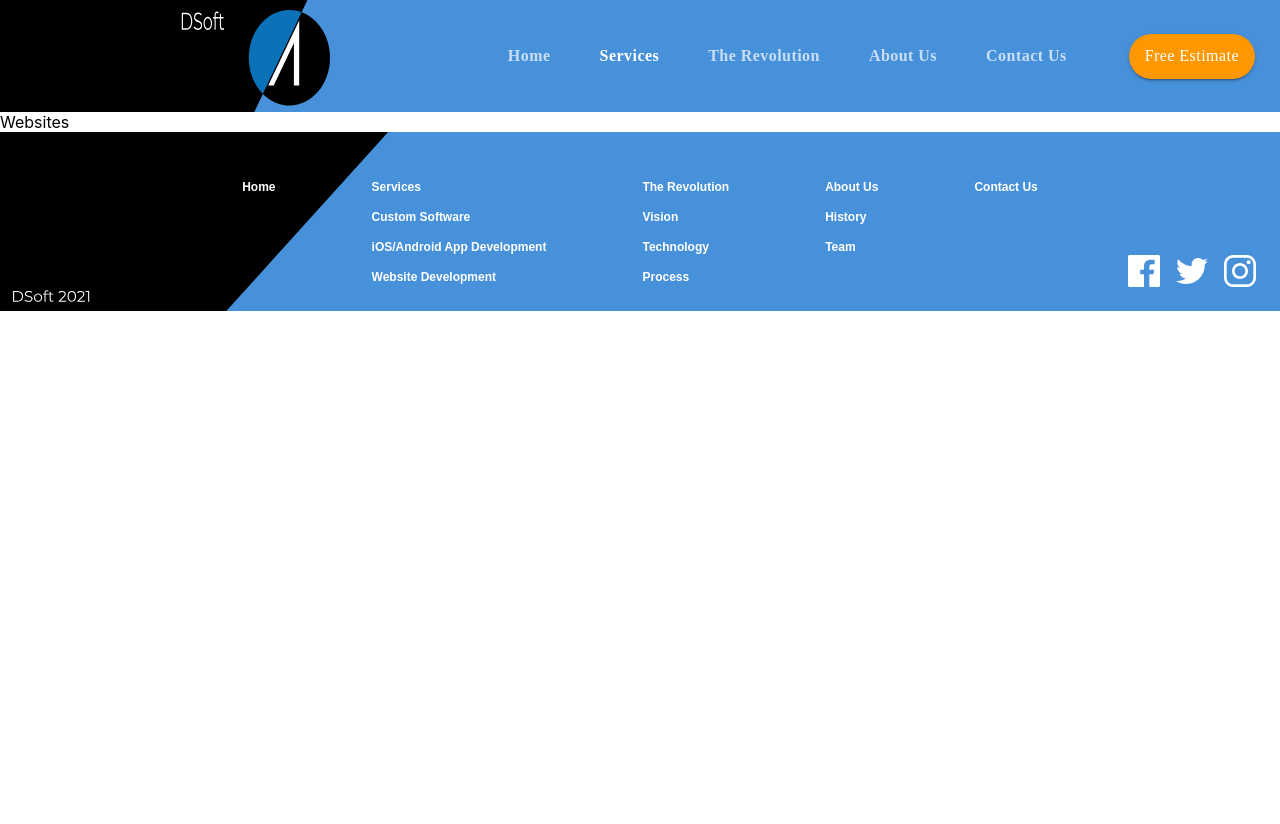
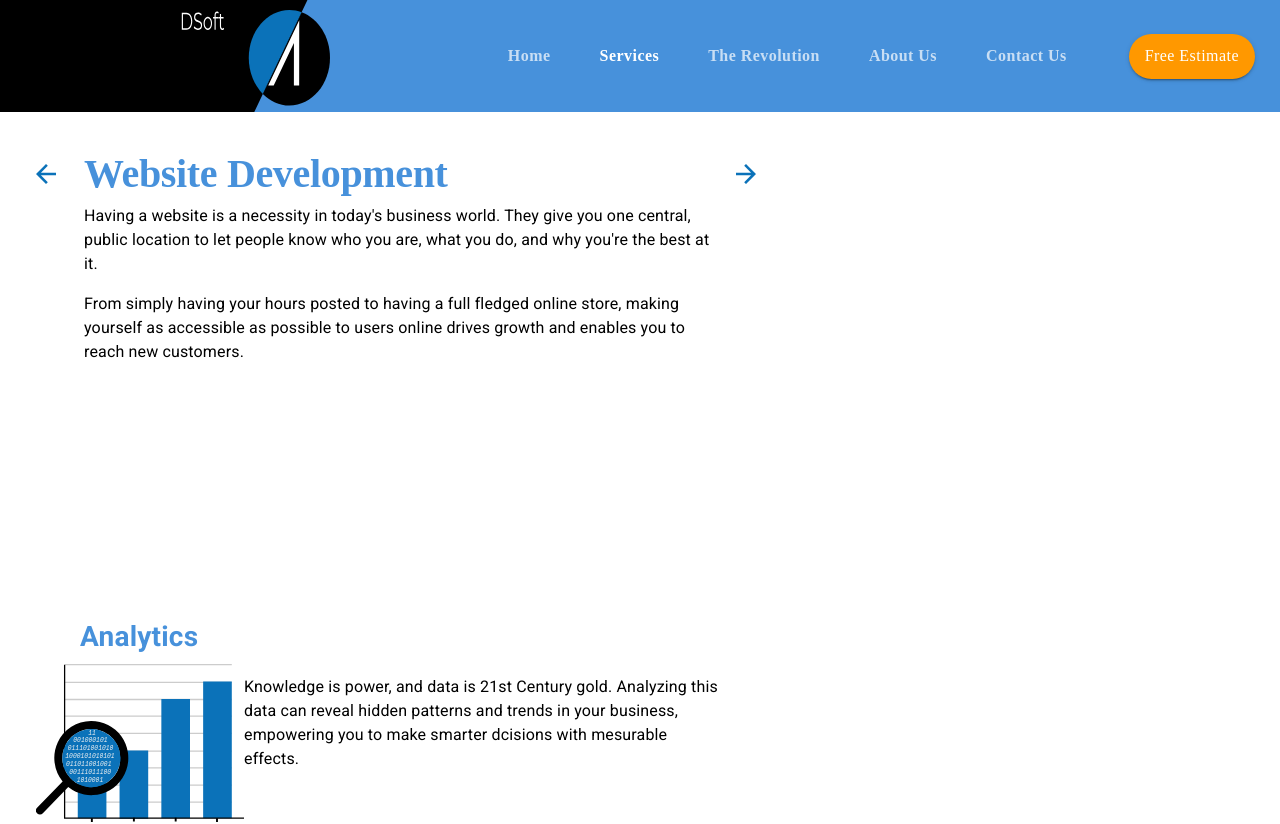
Before and after one commit to drilon305/dsoft-materialui, a React (Create React App) app: page /websites in a window 1280 px wide. Shown: the top 824 px of the page. Before the commit the page ends 800 px from the top, so only its background shows below. Built offline with nearby package versions, Linux system fonts and the light colour scheme.

Commit message:
website section

```diff
--- a/src/components/App.js
+++ b/src/components/App.js
@@ -9,6 +9,7 @@
 } from "react-router-dom";
 import Footer from './ui/Footer';
 import LandingPage from './LandingPage';
+import Websites from './Websites';
 
 function App() {
   const [selectedIndex, setSelectedIndex] = useState(0);
@@ -57,7 +58,12 @@
             path="/revolution"
             component={() => <div>Revolution</div>}
           />
-          <Route exact path="/websites" component={() => <div>Websites</div>} />
+          <Route exact path="/websites"render={() =>
+              <Websites
+                setValue={setValue}
+                setSelectedIndex={setSelectedIndex}
+              />
+            } />
           <Route exact path="/estimate" component={() => <div>Estimate</div>} />
         </Switch>
         <Footer
--- /dev/null
+++ b/src/components/Websites.js
@@ -0,0 +1,267 @@
+import React from 'react'
+import { Link } from "react-router-dom";
+import { makeStyles, useTheme } from "@material-ui/core/styles";
+import Grid from "@material-ui/core/Grid";
+import IconButton from "@material-ui/core/IconButton";
+import Typography from "@material-ui/core/Typography";
+import useMediaQuery from "@material-ui/core/useMediaQuery";
+import Hidden from "@material-ui/core/Hidden";
+
+import backArrow from "../assets/backArrow.svg"
+import forwardArrow from "../assets/forwardArrow.svg";
+import analytics from '../assets/analytics.svg';
+import seo from '../assets/seo.svg';
+import outreach from '../assets/outreach.svg';
+import ecommerce from '../assets/ecommerce.svg';
+
+import CallToAction from './ui/CallToAction';
+
+const useStyles = makeStyles(theme => ({
+    heading: {
+        maxWidth: "40em",
+      },
+      arrowContainer: {
+        marginTop: "0.5em",
+      },
+      rowContainer: {
+        paddingLeft: "5em",
+        paddingRight: "5em",
+        [theme.breakpoints.down("sm")]: {
+          paddingLeft: "1.5em",
+          paddingRight: "1.5em",
+        }
+      },
+      paragraphContainer: {
+          maxWidth: '30em'
+      }
+}))
+
+const Websites = ({ setValue, setSelectedIndex }) => {
+    const classes = useStyles();
+    const theme = useTheme();
+    const matchesMD = useMediaQuery(theme.breakpoints.down("md"));
+    const matchesSM = useMediaQuery(theme.breakpoints.down("sm"));
+    const matchesXS = useMediaQuery(theme.breakpoints.down("xs"));
+
+    return (
+      <Grid item container direction="column">
+        <Grid
+          item
+          container
+          direction={matchesSM ? 'column' : 'row'}
+          justify={matchesMD ? "center" : undefined}
+          className={classes.rowContainer}
+          style={{ marginTop: matchesXS ? "1em" : "2em" }}
+        >
+          <Hidden mdDown>
+            <Grid
+              item
+              className={classes.arrowContainer}
+              style={{ marginRight: "1em", marginLeft: "-3.5em" }}
+            >
+              <IconButton
+                style={{ backgroundColor: "transparent" }}
+                component={Link}
+                to="/mobileapps"
+                onClick={() => setSelectedIndex(2)}
+              >
+                <img
+                  src={backArrow}
+                  alt="Back to iOS/Android App Development Page"
+                />
+              </IconButton>
+            </Grid>
+          </Hidden>
+          <Grid item container direction="column" className={classes.heading}>
+            <Grid item>
+              <Typography align={matchesMD ? "center" : undefined} variant="h2">
+                Website Development
+              </Typography>
+            </Grid>
+            <Grid item>
+              <Typography
+                align={matchesMD ? "center" : undefined}
+                variant="body1"
+                paragraph
+              >
+                Having a website is a necessity in today's business world. They
+                give you one central, public location to let people know who you
+                are, what you do, and why you're the best at it.
+              </Typography>
+              <Typography
+                align={matchesMD ? "center" : undefined}
+                variant="body1"
+                paragraph
+              >
+                From simply having your hours posted to having a full fledged
+                online store, making yourself as accessible as possible to users
+                online drives growth and enables you to reach new customers.
+              </Typography>
+            </Grid>
+          </Grid>
+          <Hidden mdDown>
+            <Grid item className={classes.arrowContainer}>
+              <IconButton
+                style={{ backgroundColor: "transparent" }}
+                component={Link}
+                to="/services"
+                onClick={() => setSelectedIndex(0)}
+              >
+                <img src={forwardArrow} alt="Forward to Services  Page" />
+              </IconButton>
+            </Grid>
+          </Hidden>
+        </Grid>
+        <Grid
+          item
+          container
+          justify={matchesSM ? 'center' : undefined}
+          direction="row"
+          alignItems="center"
+          className={classes.rowContainer}
+          style={{marginTop: '15em'}}
+        >
+          <Grid item>
+            <Grid container direction="column">
+              <Grid item>
+                <Typography variant="h4" gutterBottom>
+                  Analytics
+                </Typography>
+              </Grid>
+              <Grid item>
+                <img
+                  style={{ marginLeft: "-2.75em", width: "13em" }}
+                  src={analytics}
+                  alt="graph with magnifying glass revealing 1's and 0's "
+                />
+              </Grid>
+            </Grid>
+          </Grid>
+          <Grid item className={classes.paragraphContainer}>
+            <Typography align={matchesSM ? 'center' : undefined} variant="body1">
+              Knowledge is power, and data is 21st Century gold. Analyzing this
+              data can reveal hidden patterns and trends in your business,
+              empowering you to make smarter dcisions with mesurable effects.
+            </Typography>
+          </Grid>
+        </Grid>
+        <Grid
+          item
+          container
+          direction={matchesSM ? 'column' : 'row'}
+          alignItems="center"
+          className={classes.rowContainer}
+          justify="flex-end"
+          style={{marginBottom: '15em', marginTop: '15em'}}
+        >
+          <Grid item>
+            <Grid container direction="column">
+              <Grid item>
+                <Typography align={matchesSM ? 'center' : undefined} variant="h4" gutterBottom>
+                  E-Commerce
+                </Typography>
+              </Grid>
+              <Grid item>
+                <img src={ecommerce} alt="world outline made of dollar signs" style={{ width: "10em" }} />
+              </Grid>
+            </Grid>
+          </Grid>
+          <Grid item className={classes.paragraphContainer} style={{ marginLeft: matchesSM ? 0 : "1em" }}>
+            <Typography
+              variant="body1"
+              paragraph
+              align={matchesSM ? 'center' : undefined}
+            >
+              It's no secret that people like to shop online.
+            </Typography>
+            <Typography
+              variant="body1"
+              paragraph
+              align={matchesSM ? 'center' : undefined}
+            >
+              In 2019 over 3.5 trillion was spent in e-commerce, and it's time
+              for yours slice of that pie.
+            </Typography>
+          </Grid>
+        </Grid>
+        <Grid
+          item
+          container
+          direction={matchesSM ? 'column' : 'row'}
+          alignItems="center"
+          className={classes.rowContainer}
+        >
+          <Grid item>
+            <Grid container direction="column">
+              <Grid item>
+                <Typography align={matchesSM ? 'center' : undefined} variant="h4" gutterBottom>
+                  Outreach
+                </Typography>
+              </Grid>
+              <Grid item>
+                <img src={outreach} alt="megaphone" style={{ width: "13em"}} />
+              </Grid>
+            </Grid>
+          </Grid>
+          <Grid item className={classes.paragraphContainer} style={{ marginLeft: matchesSM ? 0 : "1em" }}>
+            <Typography align={matchesSM ? 'center' : undefined} variant="body1">
+              Draw people in with a dazzling website. Showing off your products
+              online is a great way to help customers decide what's right for
+              them before visiting in person.
+            </Typography>
+          </Grid>
+        </Grid>
+        <Grid
+          item
+          container
+          direction={matchesSM ? 'column' : 'row'}
+          alignItems="center"
+          className={classes.rowContainer}
+          justify="flex-end"
+          style={{marginTop: '15em', marginBottom: '15em'}}
+        >
+          <Grid item>
+            <Grid container direction="column">
+              <Grid item>
+                <Typography align="center" variant="h4" gutterBottom>
+                  Search Engine <br /> Optimization
+                </Typography>
+              </Grid>
+              <Grid item>
+                <img src={seo} alt="website standing on winner's podium" style={{ width: "13em"}} />
+              </Grid>
+            </Grid>
+          </Grid>
+          <Grid item style={{ marginLeft: matchesSM ? 0 : "1em" }} className={classes.paragraphContainer}>
+            <Typography
+              variant="body1"
+              paragraph
+              align={matchesSM ? 'center' : undefined}
+            >
+              How often have you ever been to the second page of Google results?
+            </Typography>
+            <Typography
+              variant="body1"
+              paragraph
+              align={matchesSM ? 'center' : undefined}
+            >
+              If you're like us, probably never.
+            </Typography>
+            <Typography
+              variant="body1"
+              paragraph
+              align={matchesSM ? 'center' : undefined}
+            >
+              Customers don't go there either, so we make sure your webiste is
+              designed to end up on top.
+            </Typography>
+          </Grid>
+        </Grid>
+        <Grid item>
+          <CallToAction setValue={setValue} />
+        </Grid>
+      </Grid>
+    );
+}
+
+export default Websites
```
